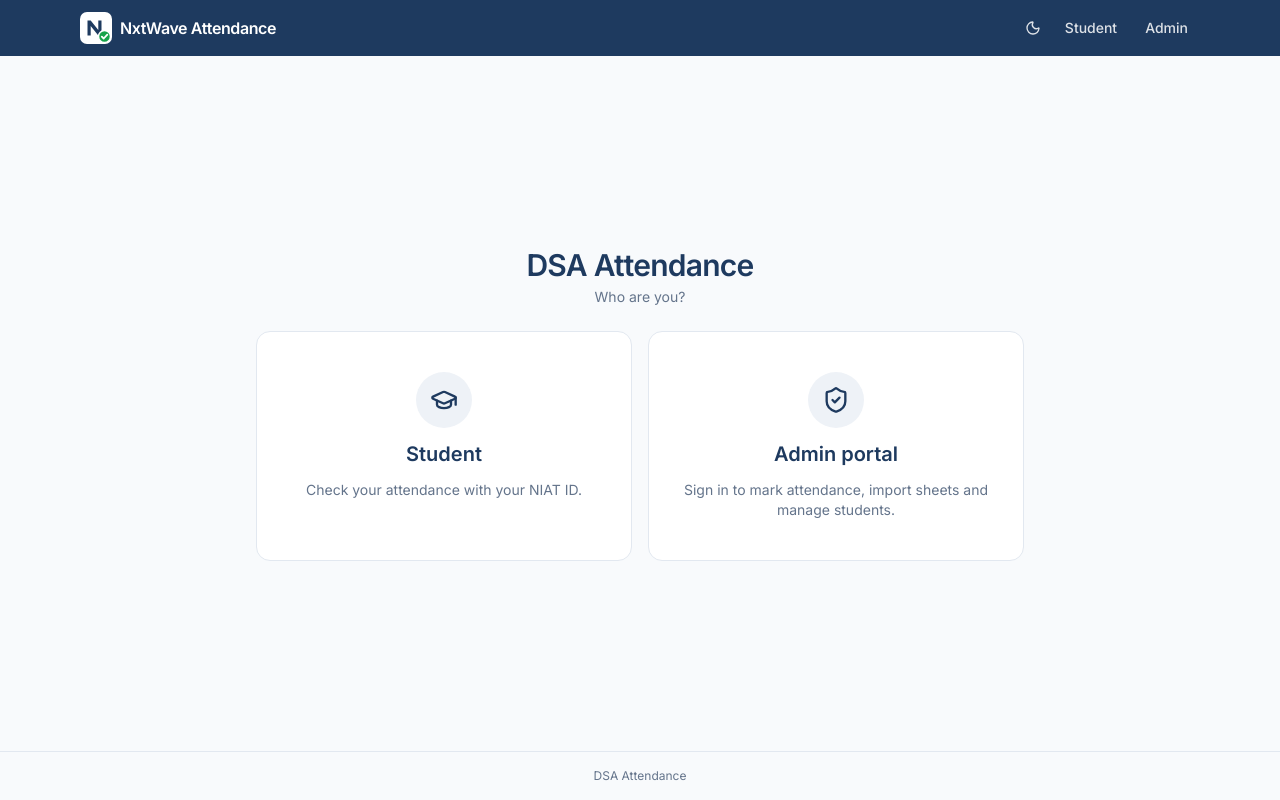
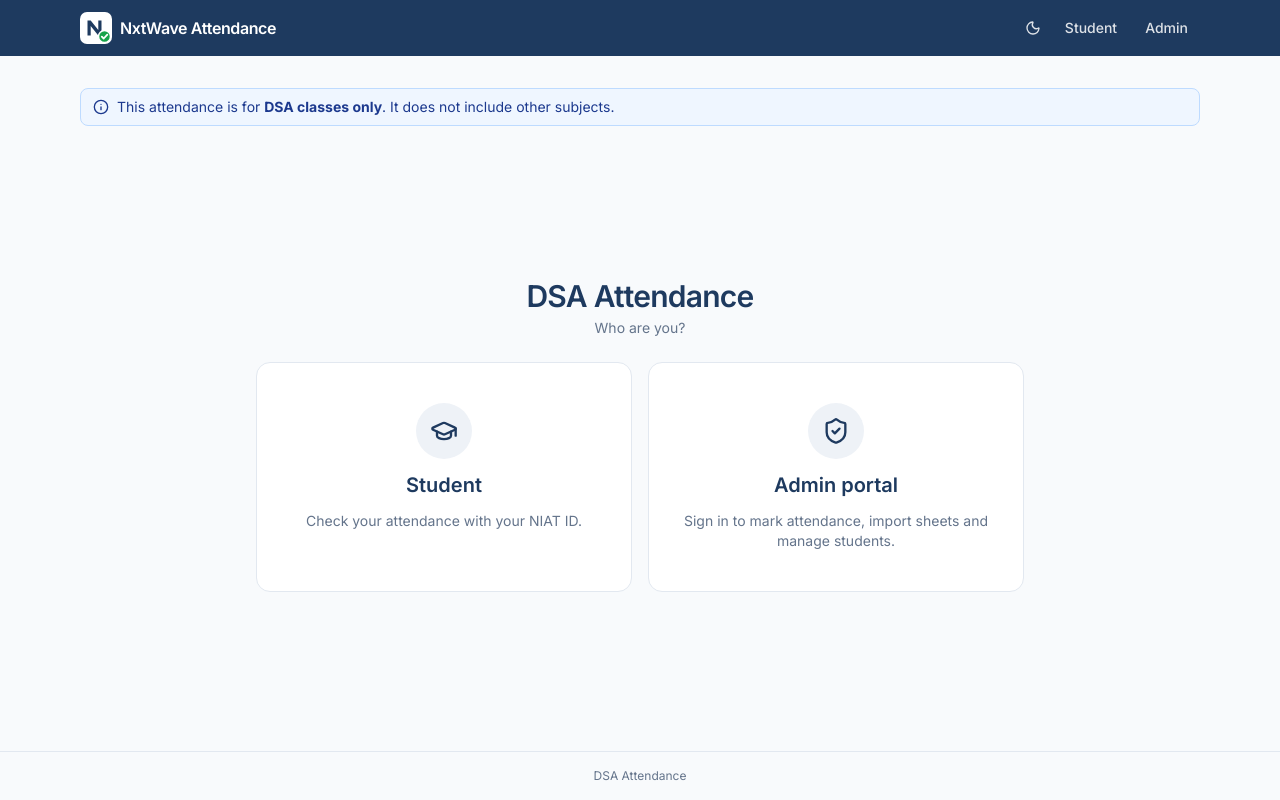
Before and after one commit to lakshayysinghh/Nxtwave-attendance-dashboard, a Next.js app in the folder web/: page / in a window 1280 px wide. Built offline with nearby package versions, Linux system fonts and the light colour scheme.

Commit message:
Show that attendance is for DSA classes only
A notice at the top of every student and admin page.

```diff
--- a/web/components/admin-shell.tsx
+++ b/web/components/admin-shell.tsx
@@ -22,6 +22,7 @@ import Link from "next/link";
 import { usePathname, useRouter } from "next/navigation";
 import { createContext, useContext, useState } from "react";
 
+import { DsaOnlyNotice } from "@/components/attendance-ui";
 import { ChangePasswordCard, useAdminSession } from "@/components/auth";
 import { Sheet, backdropTone } from "@/components/ui/overlay";
 import { PageHelp } from "@/components/help/page-help";
@@ -81,6 +82,7 @@ export function AdminShell({ children }: { children: React.ReactNode }) {
           </aside>
           <main className="min-w-0 flex-1 overflow-y-auto print:overflow-visible">
             <div className="mx-auto flex w-full max-w-6xl flex-col gap-6 px-4 py-6 sm:px-6">
+              <DsaOnlyNotice />
               {admin.must_change_password ? <ChangePasswordCard forced /> : children}
             </div>
           </main>
--- a/web/components/attendance-ui.tsx
+++ b/web/components/attendance-ui.tsx
@@ -1,4 +1,5 @@
 // Shared presentational pieces for the student and admin pages.
+import { Info } from "lucide-react";
 import Link from "next/link";
 
 import { Logo } from "@/components/logo";
@@ -33,11 +34,26 @@ export function SiteHeader({ active }: { active?: "student" | "admin" }) {
   );
 }
 
+/** States on every student and admin page that this attendance covers DSA classes only. */
+export function DsaOnlyNotice() {
+  return (
+    <p className="flex items-center gap-2 rounded-md border border-blue-200 bg-blue-50 px-3 py-2 text-sm text-blue-900 print:hidden dark:border-blue-900 dark:bg-blue-950/40 dark:text-blue-100">
+      <Info aria-hidden className="size-4 shrink-0" />
+      <span>
+        This attendance is for <strong>DSA classes only</strong>. It does not include other subjects.
+      </span>
+    </p>
+  );
+}
+
 export function PageShell({ active, children }: { active?: "student" | "admin"; children: React.ReactNode }) {
   return (
     <>
       <SiteHeader active={active} />
-      <main className="mx-auto flex w-full max-w-6xl flex-1 flex-col gap-6 px-4 py-6 sm:py-8">{children}</main>
+      <main className="mx-auto flex w-full max-w-6xl flex-1 flex-col gap-6 px-4 py-6 sm:py-8">
+        <DsaOnlyNotice />
+        {children}
+      </main>
       <footer className="border-t border-border py-4 text-center text-xs text-muted-foreground">
         DSA Attendance
       </footer>
```
